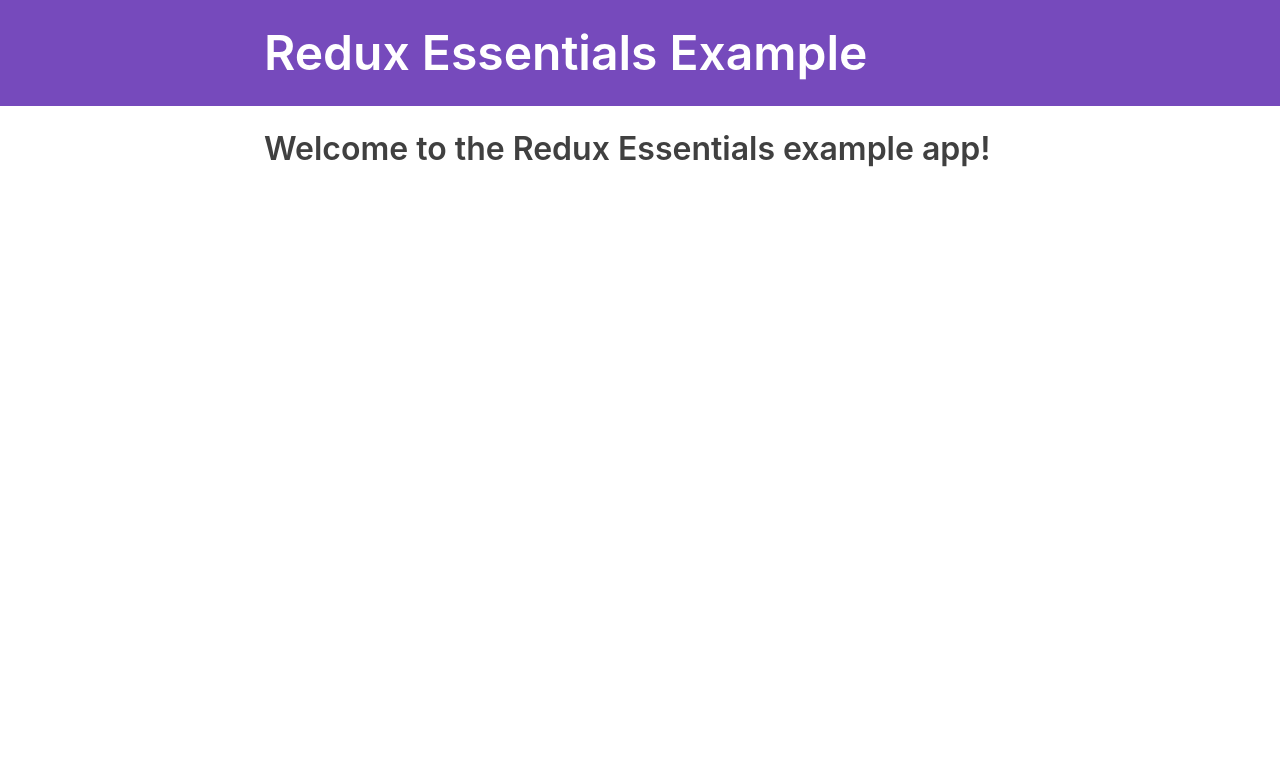
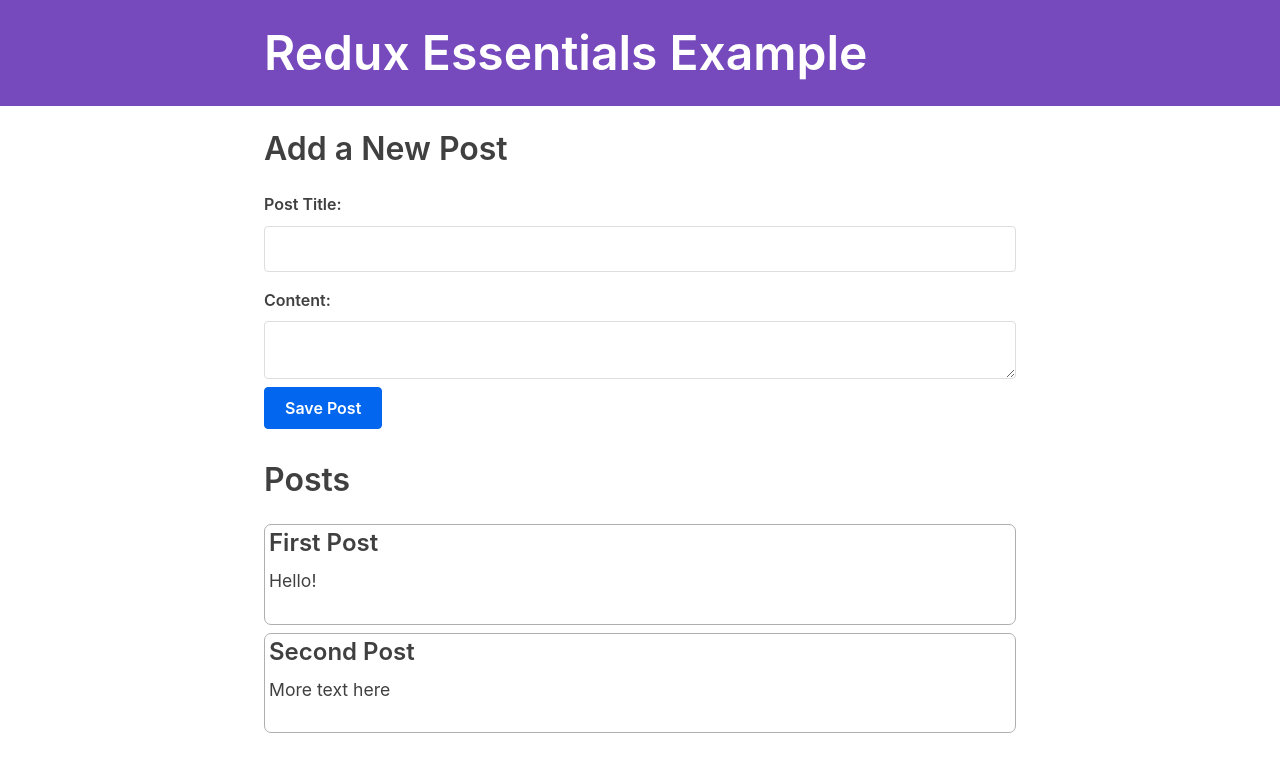
Before and after one commit to nandeepshah/redux_from_docs, a React (Create React App) app: page / in a window 1280 px wide. Shown: the top 772 px of the page. Built offline with nearby package versions, Linux system fonts and the light colour scheme; what @mswjs/data, mock-socket, txtgen would draw is missing.

Commit message:
adding posts lists

```diff
--- a/prettier.config.js
+++ /dev/null
@@ -1,4 +0,0 @@
-module.exports = {
-    "semi": false,
-    "singleQuote": true
-}
--- a/public/mockServiceWorker.js
+++ b/public/mockServiceWorker.js
@@ -2,7 +2,7 @@
 /* tslint:disable */
 
 /**
- * Mock Service Worker (0.36.3).
+ * Mock Service Worker (0.36.8).
  * @see https://github.com/mswjs/msw
  * - Please do NOT modify this file.
  * - Please do NOT serve this file on production.
--- a/src/App.js
+++ b/src/App.js
@@ -1,33 +1,36 @@
-import React from 'react'
+import React from 'react';
 import {
 	BrowserRouter as Router,
 	Switch,
 	Route,
 	Redirect,
-} from 'react-router-dom'
+} from 'react-router-dom';
 
-import { Navbar } from './app/Navbar'
+import { Navbar } from './app/Navbar';
+import PostsList from './features/posts/PostsList';
+import AddPostForm from './features/posts/AddPostForm';
 
 function App() {
 	return (
 		<Router>
 			<Navbar />
-      <div className="App">
+			<div className='App'>
 				<Switch>
 					<Route
 						exact
-            path="/"
+						path='/'
 						render={() => (
-              <section>
-                <h2>Welcome to the Redux Essentials example app!</h2>
-              </section>
+							<React.Fragment>
+								<AddPostForm />
+								<PostsList />
+							</React.Fragment>
 						)}
 					/>
-          <Redirect to="/" />
+					<Redirect to='/' />
 				</Switch>
 			</div>
 		</Router>
-  )
+	);
 }
 
-export default App
+export default App;
--- a/src/app/store.js
+++ b/src/app/store.js
@@ -1,5 +1,8 @@
 import { configureStore } from '@reduxjs/toolkit'
+import postsReducer from '../features/posts/postsSlice'
 
 export default configureStore({
-  reducer: () => ({}),
+  reducer: {
+    posts: postsReducer,
+  },
 })
--- /dev/null
+++ b/src/features/posts/AddPostForm.js
@@ -0,0 +1,55 @@
+import { useState } from 'react';
+import { nanoid } from '@reduxjs/toolkit';
+import { useDispatch } from 'react-redux';
+import { postAdded } from './postsSlice';
+
+const AddPostForm = () => {
+	const [title, setTitle] = useState('');
+	const [content, setContent] = useState('');
+
+	const dispatch = useDispatch();
+
+	const onTitleChanged = e => setTitle(e.target.value);
+	const onContentChanged = e => setContent(e.target.value);
+
+	const onSavePostClicked = () => {
+		if (title && content) {
+			dispatch(
+				postAdded({
+					id: nanoid(),
+					title,
+					content,
+				})
+			);
+			setTitle('');
+			setContent('');
+		}
+	};
+
+	return (
+		<section>
+			<h2>Add a New Post</h2>
+			<form>
+				<label htmlFor='postTitle'>Post Title:</label>
+				<input
+					type='text'
+					id='postTitle'
+					name='postTitle'
+					value={title}
+					onChange={onTitleChanged}
+				/>
+				<label htmlFor='postContent'>Content:</label>
+				<textarea
+					id='postContent'
+					name='postContent'
+					value={content}
+					onChange={onContentChanged}
+				/>
+				<button type='button' onClick={onSavePostClicked}>
+					Save Post
+				</button>
+			</form>
+		</section>
+	);
+};
+export default AddPostForm;
--- /dev/null
+++ b/src/features/posts/PostsList.js
@@ -0,0 +1,21 @@
+import { useSelector } from 'react-redux';
+
+const PostsList = () => {
+	const posts = useSelector(state => state.posts);
+
+	const renderedPosts = posts.map(post => (
+		<article className='post-excerpt' key={post.id}>
+			<h3>{post.title}</h3>
+			<p className='post-content'>{post.content.substring(0, 100)}</p>
+		</article>
+	));
+
+	return (
+		<section className='posts-list'>
+			<h2>Posts</h2>
+			{renderedPosts}
+		</section>
+	);
+};
+
+export default PostsList;
--- /dev/null
+++ b/src/features/posts/postsSlice.js
@@ -0,0 +1,20 @@
+import { createSlice } from '@reduxjs/toolkit';
+
+const initialState = [
+	{ id: '1', title: 'First Post', content: 'Hello!' },
+	{ id: '2', title: 'Second Post', content: 'More text here' },
+];
+
+const postSlice = createSlice({
+	name: 'posts',
+	initialState,
+	reducers: {
+		postAdded(state, action) {
+			state.push(action.payload);
+		},
+	},
+});
+
+export const { postAdded } = postSlice.actions;
+
+export default postSlice.reducer;
--- a/src/index.js
+++ b/src/index.js
@@ -1,25 +1,23 @@
-import React from 'react'
-import ReactDOM from 'react-dom'
-import './index.css'
-import App from './App'
-import store from './app/store'
-import { Provider } from 'react-redux'
+import React from 'react';
+import ReactDOM from 'react-dom';
+import './index.css';
+import App from './App';
+import store from './app/store';
+import { Provider } from 'react-redux';
 
-import { worker } from './api/server'
+import { worker } from './api/server';
 
 // Wrap app rendering so we can wait for the mock API to initialize
 async function start() {
-  // Start our mock API server
-  await worker.start({ onUnhandledRequest: 'bypass' })
+	// Start our mock API server
+	await worker.start({ onUnhandledRequest: 'bypass' });
 
-  ReactDOM.render(
-    <React.StrictMode>
-      <Provider store={store}>
-        <App />
-      </Provider>
-    </React.StrictMode>,
-    document.getElementById('root')
-  )
+	ReactDOM.render(
+		<Provider store={store}>
+			<App />
+		</Provider>,
+		document.getElementById('root')
+	);
 }
 
-start()
+start();
```
Also changed, not shown: src/index.css (indentation only), 1 other file (tests, documents, lock files or other folders). Lines whose indentation alone changed are shown as unchanged.
